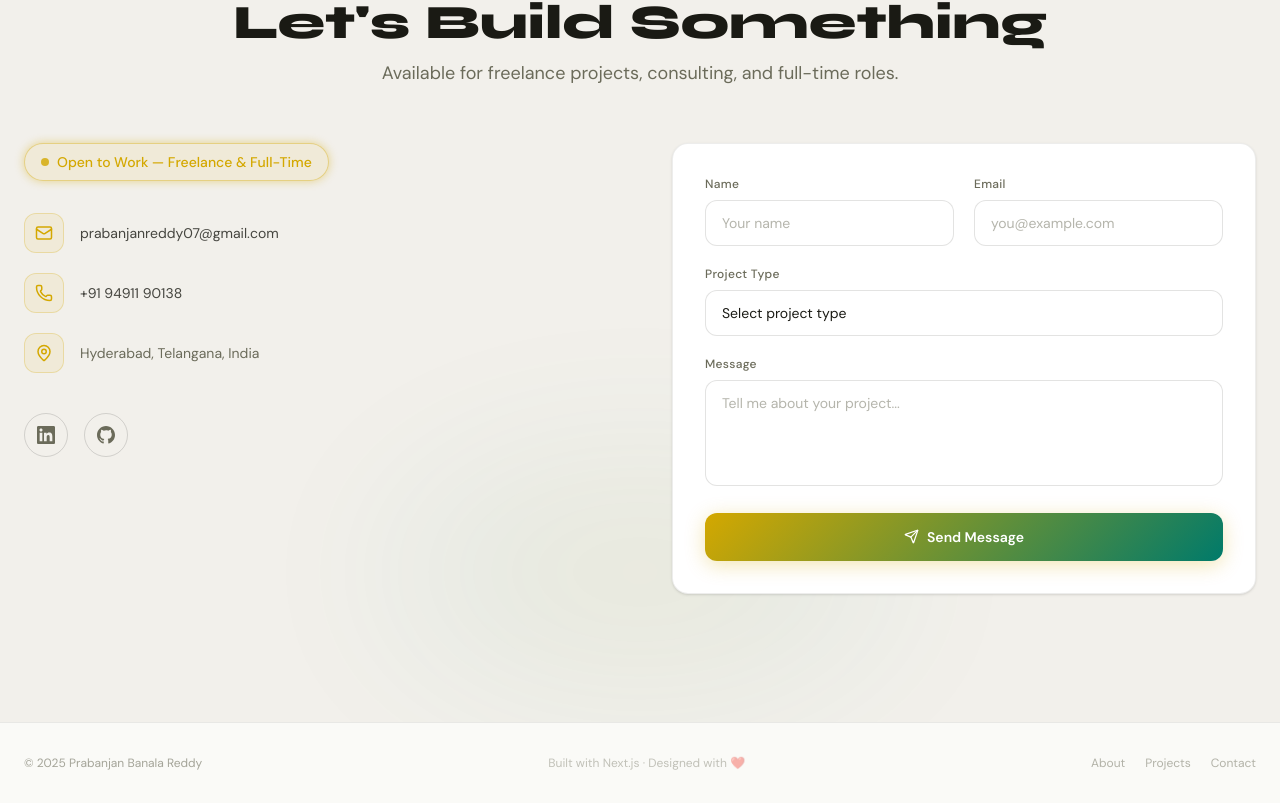
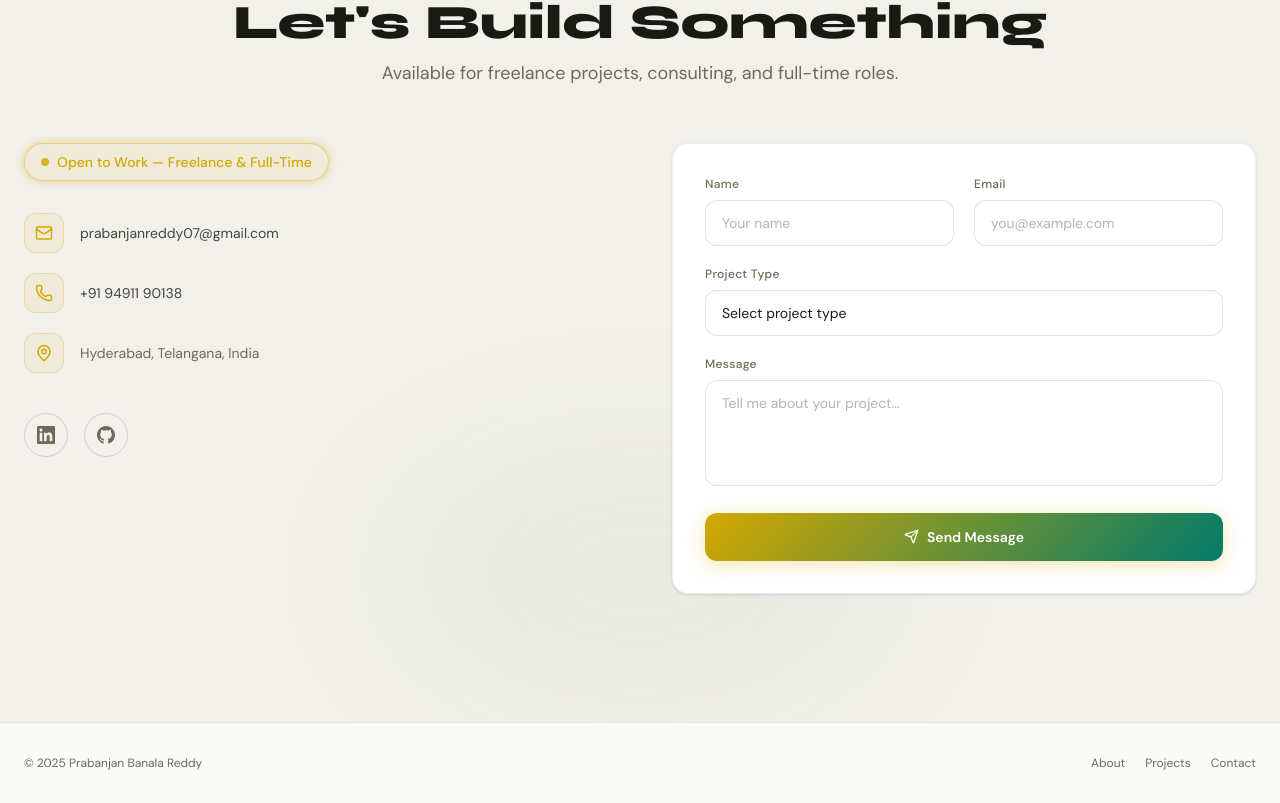
Before and after one commit to bajrang0704/portfolio, a Next.js app: page / in a window 1280 px wide. Shown: the part 3614-4417 px from the top of the page. Built offline with nearby package versions, Linux system fonts and the light colour scheme.

Commit message:
fix: remove build credit line, fix footer text colors

```diff
--- a/components/Footer.tsx
+++ b/components/Footer.tsx
@@ -13,20 +13,13 @@ const quickLinks = [
 
 export default function Footer() {
   return (
-    <footer className="border-t border-[#1A1A14]/8 py-8 px-6 bg-[#FAFAF7]">
+    <footer className="border-t border-[#1A1A14]/10 py-8 px-6 bg-[#FAFAF7]">
       <div className="max-w-7xl mx-auto flex flex-col sm:flex-row items-center justify-between gap-4">
         <p
-          className="text-[#6B6B5A]/60 text-xs"
+          className="text-[#6B6B5A] text-xs"
           style={{ fontFamily: "var(--font-dm-sans)" }}
         >
           © 2025 Prabanjan Banala Reddy
-        </p>
-
-        <p
-          className="text-[#6B6B5A]/40 text-xs"
-          style={{ fontFamily: "var(--font-dm-sans)" }}
-        >
-          Built with Next.js · Designed with ❤️
         </p>
 
         <div className="flex items-center gap-5">
@@ -34,7 +27,7 @@ export default function Footer() {
             <button
               key={link.href}
               onClick={() => scrollTo(link.href)}
-              className="text-[#6B6B5A]/50 hover:text-[#D4A800] text-xs transition-colors"
+              className="text-[#6B6B5A] hover:text-[#D4A800] text-xs transition-colors"
               style={{ fontFamily: "var(--font-dm-sans)" }}
             >
               {link.label}
```
